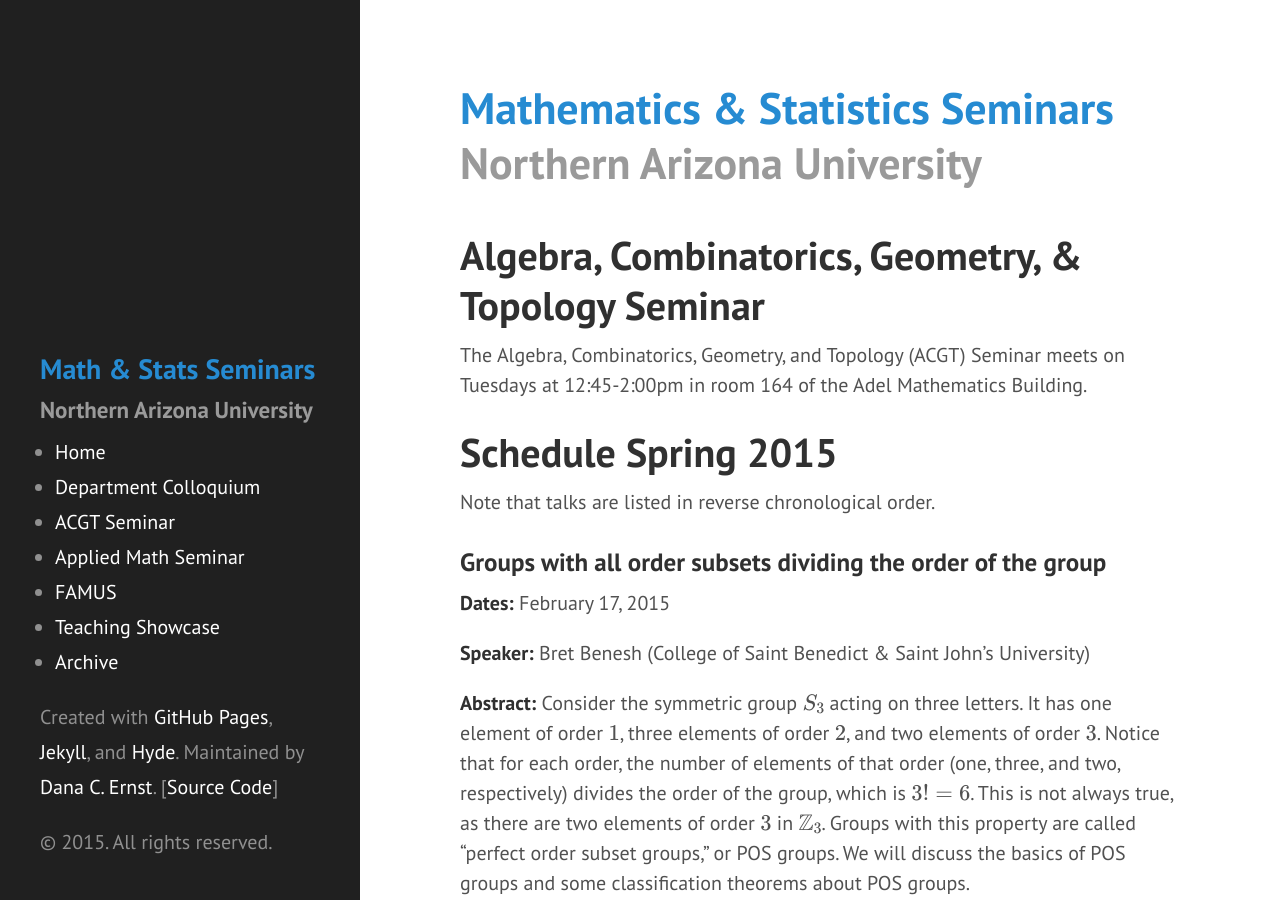
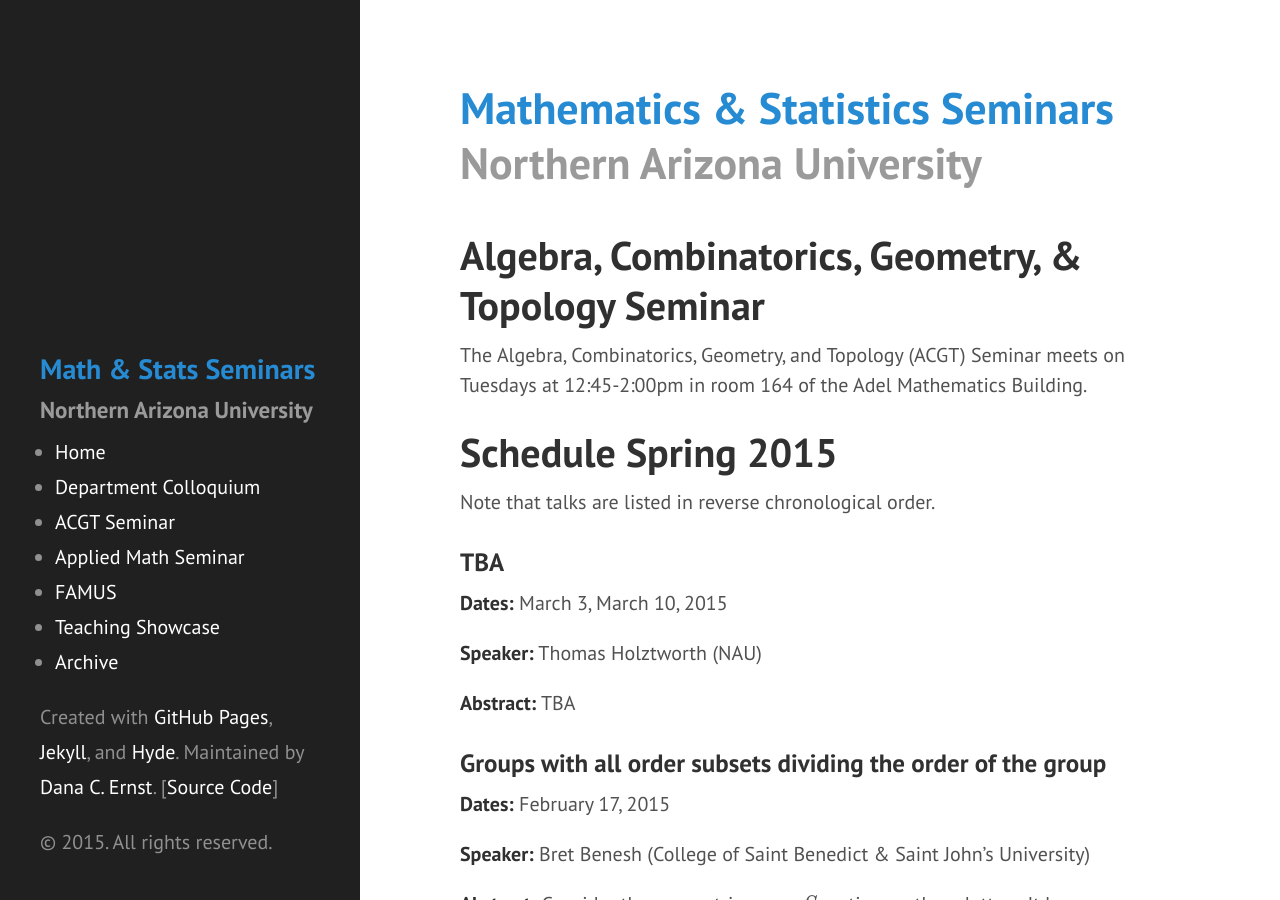
Before and after one commit to NAUMathStat/seminars, a Jekyll site: the page built from acgtSpring2015.md, in a window 1280 px wide and 900 px high. Built offline with Jekyll 4.4.1, drawn with Linux system fonts in a browser that asks for light colours; Markdown is read by kramdown in place of the engine named in the settings; formulas are drawn with MathJax 3.

Commit message:
Update to ACGT

```diff
--- a/acgtSpring2015.md
+++ b/acgtSpring2015.md
@@ -8,6 +8,14 @@ The Algebra, Combinatorics, Geometry, and Topology (ACGT) Seminar meets on Tuesd
 # Schedule Spring 2015 #
 
 Note that talks are listed in reverse chronological order.
+
+### TBA ###
+
+**Dates:** March 3, March 10, 2015
+
+**Speaker:** Thomas Holztworth (NAU)
+
+**Abstract:** TBA
 
 ### Groups with all order subsets dividing the order of the group ###
 
```
